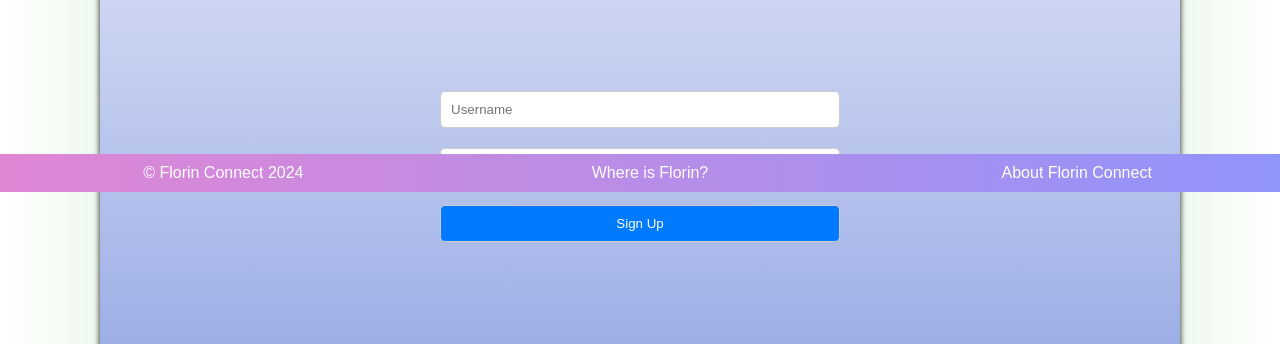
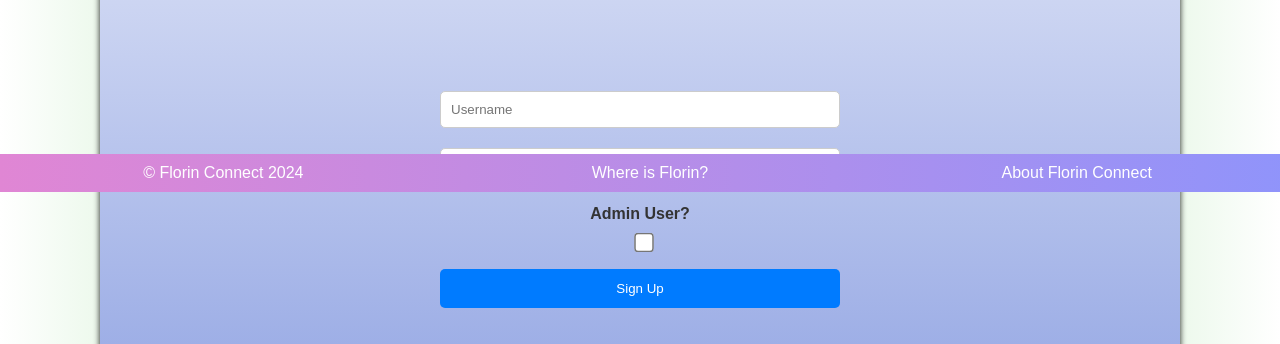
Before and after one commit to henriettaCodes/FlorinConnect-FE, a website: page HTML/public/signup.html in a window 1280 px wide. Shown: the part 608-952 px from the top of the page. Drawn offline with Linux system fonts and the light colour scheme.

Commit message:
add option to create admin user using checkbox

```diff
--- a/CSS/public/login-signup.css
+++ b/CSS/public/login-signup.css
@@ -32,6 +32,13 @@ form {
     margin-top: 75px;
 }
 
+label {
+    display: inline-block;
+    margin-bottom: 10px;
+    color: #333;
+    font-weight: 700;
+}
+
 input {
     width: 100%;
     padding: 10px;
@@ -41,10 +48,21 @@ input {
     box-sizing: border-box;
 }
 
+input[type="checkbox"] {
+    margin-right: 5px;
+    transform: scale(1.5);
+}
+
+
+
 input[type="submit"] {
     background-color: #007bff;
     color: white;
     cursor: pointer;
+    border: none;
+    padding: 12px;
+    border-radius: 5px;
+    transition: background-color 0.3s;
 }
 
 input[type="submit"]:hover {
--- a/HTML/public/signup.html
+++ b/HTML/public/signup.html
@@ -33,6 +33,9 @@
             <br>
             <input type="password" id="password" name="password" placeholder="Password" required>
             <br>
+            <label for="isAdmin">Admin User?</label>
+            <input type="checkbox" id="isAdmin" name="isAdmin">
+            <br>
             <input type="submit" value="Sign Up">
         </form>
     </div>
--- a/JS/public/signup.js
+++ b/JS/public/signup.js
@@ -1,7 +1,9 @@
 document.getElementById("register-form").addEventListener("submit", async (e) => {
     e.preventDefault()
 
-    const form = new FormData(e.target);
+    const form = new FormData(e.target)
+
+    const isAdmin = form.get("isAdmin") === "on"
 
     const options = {
         method: "POST",
@@ -12,16 +14,16 @@ document.getElementById("register-form").addEventListener("submit", async (e) =>
         body: JSON.stringify({
             username: form.get("username"),
             password: form.get("password"),
-            isAdmin: false
+            isAdmin: isAdmin
         })
     }
 
-    const response = await fetch("http://localhost:3000/users/register", options);
-    const data = await response.json();
+    const response = await fetch("http://localhost:3000/users/register", options)
+    const data = await response.json()
 
     if (response.status == 201) {
         window.location.assign("./index.html")
     } else {
-        alert(data.error);
+        alert(data.error)
     }
 })
```
